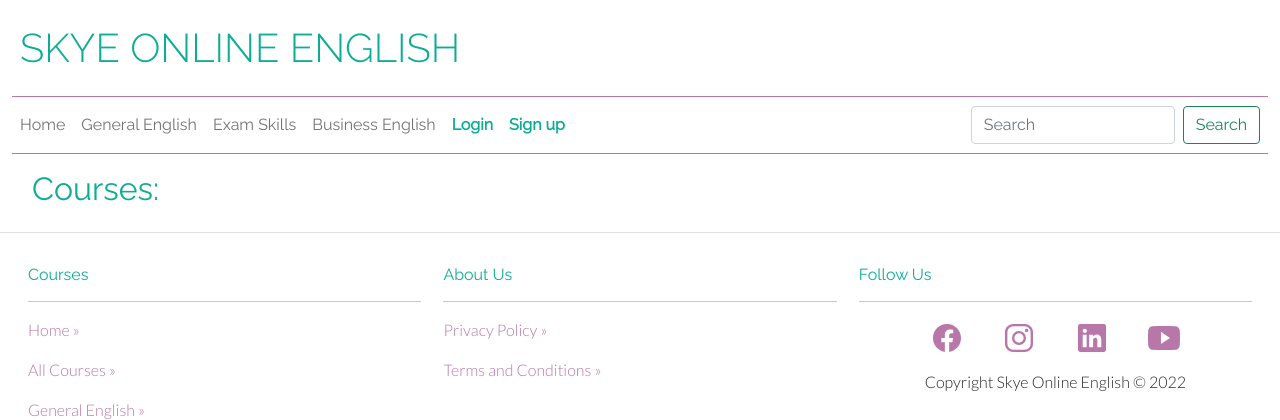
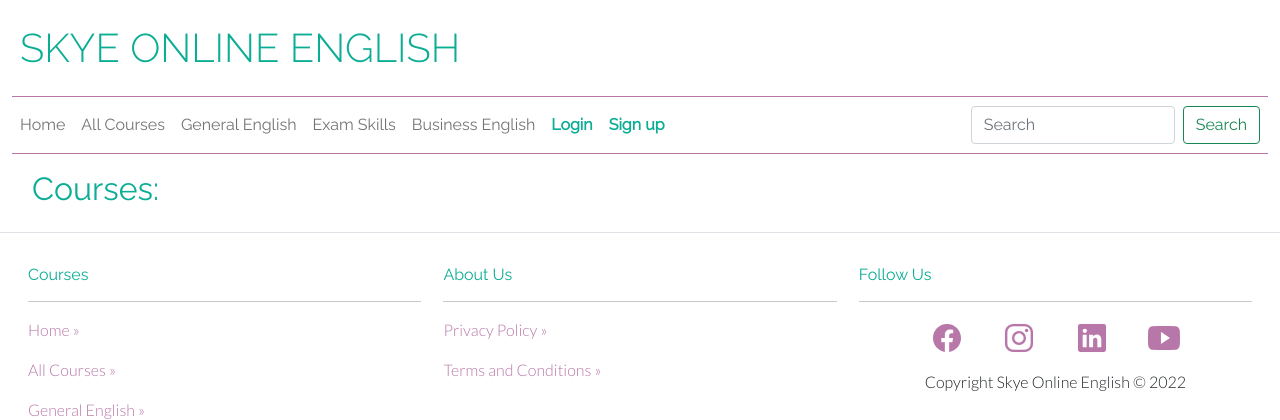
Before and after one commit to dougiemath/soe-shop-lms, a Django app: page /courses/ in a window 1280 px wide. Shown: the top 420 px of the page. Run offline with Django 3.2, Linux system fonts and the light colour scheme; data that the repository does not hold is empty; some libraries are stand-ins or nearby versions.

Commit message:
added filtering to base html/views.py

```diff
--- a/courses/views.py
+++ b/courses/views.py
@@ -1,16 +1,35 @@
-from django.shortcuts import render, get_object_or_404
+from django.shortcuts import render, get_object_or_404, reverse
+from django.db.models import Q
 
 from . models import Course, Category
-# Create your views here.
 
 def courses(request):
     """A view to return page which will display all the courses
-    that are available."""
+    that are available and filter/sort."""
 
     courses = Course.objects.all()
+    query = None
+    categories = None
+
+    if request.GET:
+
+        if 'category' in request.GET:
+            categories = request.GET['category'].split(',')
+            courses = courses.filter(category__name__in=categories)
+            categories = Category.objects.filter(name__in=categories)
+
+        if 'q' in request.GET:
+            query = request.GET['q']
+            if not query:
+                return redirect(reverse('courses'))
+
+            queries = Q(name__icontains=query) | Q(description__icontains=query)
+            courses = courses.filter(queries)
 
     context = {
         'courses': courses,
+        'search_term': query,
+        'current_categories': categories
     }
 
     return render(request, 'courses/courses.html', context)
--- a/templates/base.html
+++ b/templates/base.html
@@ -62,13 +62,15 @@
                                 <li class="nav-item active">
                                     <a class="nav-link" href="#">Home</a>
                                 </li>
-
                                 <li class="nav-item active">
-                                    <a class="nav-link" href="#">General
+                                    <a class="nav-link" href="{% url 'courses' %}">All Courses</a>
+                                </li>
+                                <li class="nav-item active">
+                                    <a class="nav-link" href="{% url 'courses' %}?category=general_eng">General
                                         English</a>
                                 </li>
                                 <li class="nav-item active">
-                                    <a class="nav-link" href="{% url 'courses' %}">Exam Skills</a>
+                                    <a class="nav-link" href="{% url 'courses' %}?category=exams">Exam Skills</a>
                                 </li>
                                 <li class="nav-item active">
                                     <a class="nav-link" href="#">Business
@@ -103,7 +105,7 @@
                                 {% endif %}
                             </ul>
                             <div class="form">
-                                <form method="GET" action=""
+                                <form method="GET" action="{% url 'courses' %}"
                                     class="form-inline my-2 my-lg-0 flex d-flex flex-row">
                                     <input class="form-control mr-sm-2" type="text" name="q" placeholder="Search"
                                         aria-label="Search">
```
